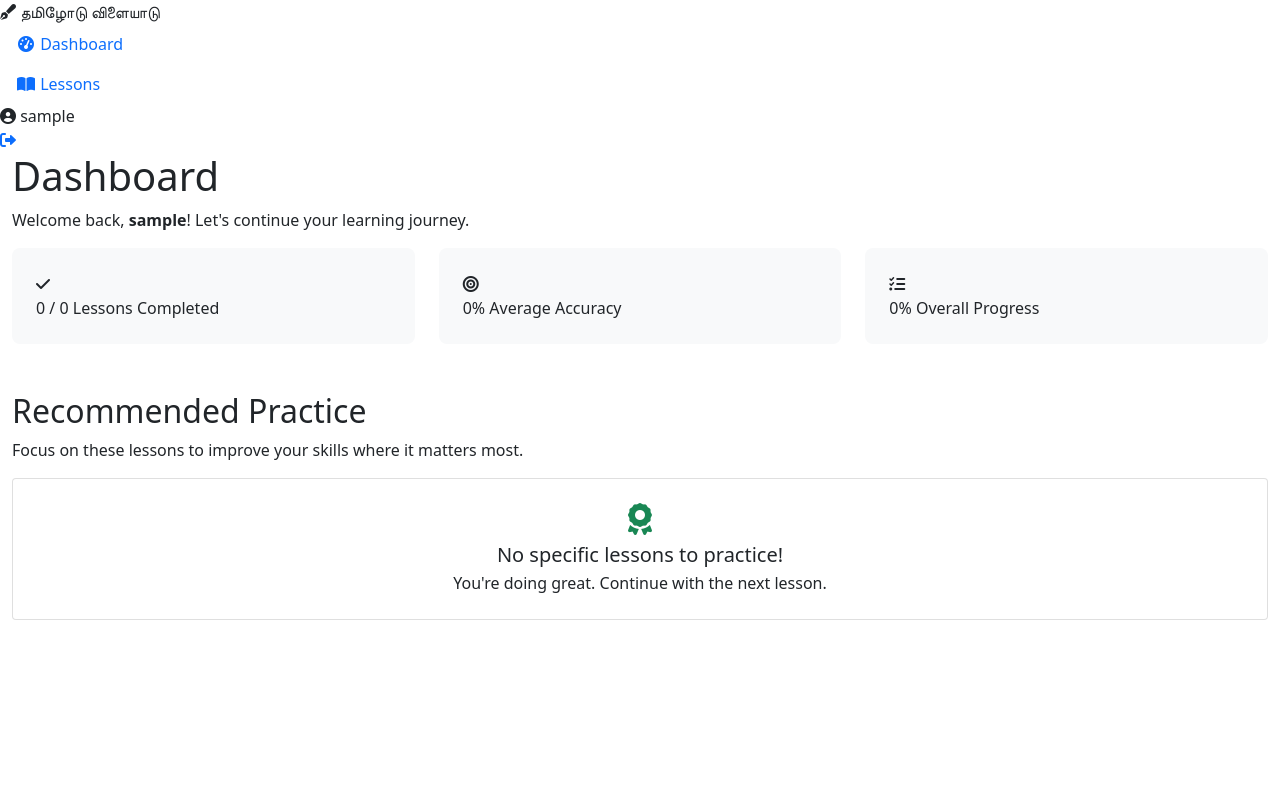
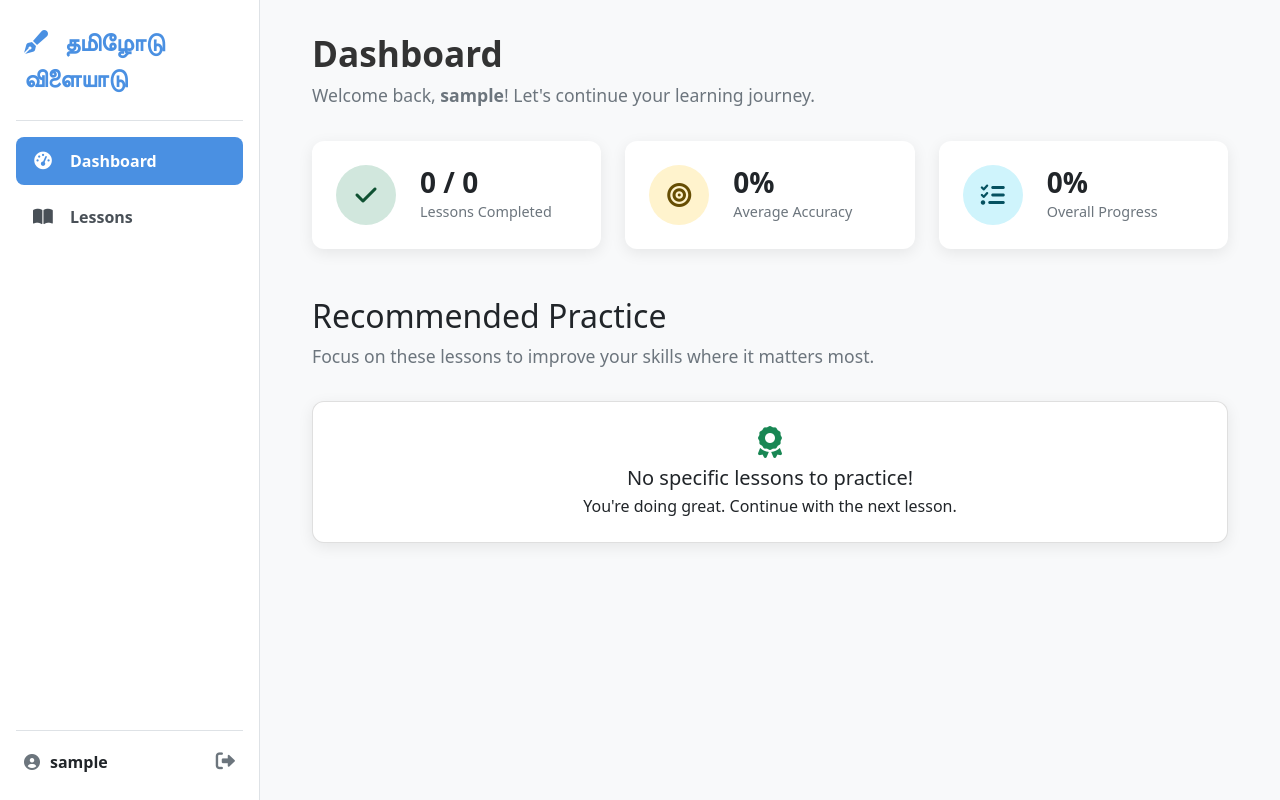
Before and after one commit to nithixh/Tamil-Writing-Learning-Assistant, a Flask app: page /dashboard in a window 1280 px wide. Run offline with Flask 3, Linux system fonts and the light colour scheme; the visitor is signed in with stand-in values (Sample User, id 1); data comes from the database, SQL or seed files in the repository; data that the repository does not hold is empty.

Commit message:
Added new styles for clean UI

```diff
--- a/static/css/style.css
+++ b/static/css/style.css
@@ -1,78 +1,304 @@
-/* static/css/style.css */
-body {
-    background-color: #f8f9fa;
-    font-family: 'Segoe UI', Tahoma, Geneva, Verdana, sans-serif;
+/* --- Global Styles & Variables --- */
+:root {
+    --primary-color: #4A90E2; /* A friendly, modern blue */
+    --primary-hover: #357ABD;
+    --secondary-color: #f0f8ff; /* A very light, almost white blue */
+    --dark-text: #333333;
+    --light-text: #FFFFFF;
+    --body-bg: #F8F9FA;
+    --card-bg: #FFFFFF;
+    --border-color: #DEE2E6;
+    --shadow: 0 4px 15px rgba(0, 0, 0, 0.08);
+    --warning-color: #FFC107;
 }
 
-.navbar-brand {
-    font-weight: bold;
+body {
+    font-family: 'Poppins', sans-serif;
+    background-color: var(--body-bg);
+    color: var(--dark-text);
+    margin: 0;
+    line-height: 1.6;
 }
 
-.hero-section {
-    padding: 3rem 0;
+.tamil-char {
+    font-size: 1.2em;
+    color: var(--primary-color);
 }
 
-.feature {
-    text-align: center;
-    padding: 1.5rem;
+/* --- Main App Layout --- */
+.app-container {
+    display: flex;
+    min-height: 100vh;
 }
 
-.feature i {
-    color: #0d6efd;
+.main-content {
+    flex-grow: 1;
+    padding: 2rem 2.5rem;
+    background-color: var(--body-bg);
 }
 
-.card {
-    box-shadow: 0 0.5rem 1rem rgba(0, 0, 0, 0.15);
-    border: none;
-    border-radius: 0.5rem;
+.page-header {
+    margin-bottom: 2rem;
+}
+.page-header h1 {
+    font-weight: 700;
+    font-size: 2.2rem;
+    color: var(--dark-text);
+}
+.page-header p {
+    color: #6c757d;
+    font-size: 1.1rem;
 }
 
-.card-locked {
-    opacity: 0.7;
+/* --- Sidebar --- */
+.sidebar {
+    flex: 0 0 260px;
+    background-color: var(--card-bg);
+    border-right: 1px solid var(--border-color);
+    display: flex;
+    flex-direction: column;
+    padding: 1.5rem 1rem;
 }
 
-.stat-card {
-    padding: 1.5rem;
-    background-color: #f8f9fa;
-    border-radius: 0.5rem;
+.sidebar-header {
+    font-size: 1.5rem;
+    font-weight: 700;
+    color: var(--primary-color);
+    padding: 0 0.5rem 1.5rem 0.5rem;
+    border-bottom: 1px solid var(--border-color);
+    margin-bottom: 1rem;
+}
+.sidebar-header i {
+    margin-right: 10px;
 }
 
-.stat-card h2 {
-    color: #0d6efd;
+.sidebar-nav {
+    display: flex;
+    flex-direction: column;
+    gap: 0.5rem;
+}
+
+.sidebar-nav .nav-link {
+    display: flex;
+    align-items: center;
+    padding: 0.75rem 1rem;
+    border-radius: 8px;
+    color: #495057;
+    font-weight: 600;
+    transition: all 0.2s ease-in-out;
+}
+.sidebar-nav .nav-link:hover {
+    background-color: var(--secondary-color);
+    color: var(--primary-color);
+}
+.sidebar-nav .nav-link.active {
+    background-color: var(--primary-color);
+    color: var(--light-text);
+}
+.sidebar-nav .nav-link i {
+    margin-right: 1rem;
+    font-size: 1.1rem;
+}
+
+.sidebar-footer {
+    margin-top: auto;
+    padding-top: 1rem;
+    border-top: 1px solid var(--border-color);
+    display: flex;
+    justify-content: space-between;
+    align-items: center;
+    padding: 1rem 0.5rem 0 0.5rem;
+}
+.user-info {
+    font-weight: 600;
+    display: flex;
+    align-items: center;
+    gap: 10px;
+}
+.user-info i {
+    color: #6c757d;
+}
+.logout-link {
+    color: #6c757d;
+    font-size: 1.2rem;
+    text-decoration: none;
+    transition: color 0.2s ease-in-out;
+}
+.logout-link:hover {
+    color: var(--primary-color);
+}
+
+/* --- Dashboard Stat Cards --- */
+.stat-card {
+    background-color: var(--card-bg);
+    border-radius: 12px;
+    padding: 1.5rem;
+    display: flex;
+    align-items: center;
+    gap: 1.5rem;
+    box-shadow: var(--shadow);
+}
+.stat-icon {
+    flex-shrink: 0;
+    width: 60px;
+    height: 60px;
+    border-radius: 50%;
+    display: flex;
+    align-items: center;
+    justify-content: center;
+    font-size: 1.5rem;
+}
+.icon-completed { background-color: #d1e7dd; color: #0f5132; }
+.icon-accuracy { background-color: #fff3cd; color: #664d03; }
+.icon-progress { background-color: #cff4fc; color: #055160; }
+
+.stat-info .stat-value {
+    font-size: 1.75rem;
+    font-weight: 700;
+    display: block;
+    line-height: 1.2;
+}
+.stat-info .stat-label {
+    font-size: 0.9rem;
+    color: #6c757d;
+}
+
+/* --- Dashboard Practice List --- */
+.practice-list .list-group-item {
+    border-radius: 12px !important;
+    padding: 1.5rem;
+    margin-bottom: 1rem;
+    border-width: 1px;
+    box-shadow: var(--shadow);
+    transition: all 0.2s ease-in-out;
+}
+.practice-list .list-group-item:hover {
+    transform: translateY(-3px);
+    box-shadow: 0 6px 20px rgba(0,0,0,0.1);
+}
+
+/* --- Lessons Page Cards --- */
+.lesson-card {
+    background-color: var(--card-bg);
+    border-radius: 12px;
+    box-shadow: var(--shadow);
+    display: flex;
+    flex-direction: column;
+    height: 100%;
+    transition: all 0.2s ease-in-out;
+}
+.lesson-card:hover {
+    transform: translateY(-3px);
+    box-shadow: 0 6px 20px rgba(0,0,0,0.1);
+}
+
+.lesson-card.locked {
+    opacity: 0.65;
+    background-color: #e9ecef;
+}
+.lesson-card.locked:hover {
+    transform: none;
+    box-shadow: var(--shadow);
+}
+
+
+.lesson-card-body {
+    padding: 1.5rem;
+    flex-grow: 1;
+}
+.lesson-header {
+    display: flex;
+    justify-content: space-between;
+    align-items: center;
     margin-bottom: 0.5rem;
+}
+.lesson-type {
+    font-size: 0.85rem;
+    font-weight: 600;
+    color: #6c757d;
+}
+.lesson-title {
+    font-size: 1.5rem;
+    font-weight: 700;
+    margin-bottom: 1rem;
+}
+.lesson-progress {
+    display: flex;
+    align-items: center;
+    gap: 10px;
+}
+.lesson-progress .progress {
+    flex-grow: 1;
+}
+.lesson-progress .progress-label {
+    font-size: 0.8rem;
+    font-weight: 600;
+    color: #6c757d;
+    flex-shrink: 0;
+}
+.lesson-progress-placeholder {
+    height: 29px; /* Match height of progress bar for alignment */
+    display: flex;
+    align-items: center;
+}
+.lesson-card-footer {
+    background-color: var(--secondary-color);
+    border-top: 1px solid var(--border-color);
+    padding: 1rem;
+    border-bottom-left-radius: 12px;
+    border-bottom-right-radius: 12px;
+}
+.lesson-card-footer .btn {
+    border-radius: 8px;
+    font-weight: 600;
+}
+.lesson-main-card {
+    background-color: var(--card-bg);
+    border-radius: 16px;
+    padding: 2rem;
+    box-shadow: var(--shadow);
+}
+
+.lesson-prompt {
+    text-align: center;
+    margin-bottom: 2rem;
+}
+.lesson-prompt h4 {
+    color: #6c757d;
+    font-weight: 600;
+    margin-bottom: 0.5rem;
+}
+.lesson-prompt .display-1 {
+    font-weight: 700;
+    color: var(--dark-text);
 }
 
 .writing-area {
-    border: 2px dashed #dee2e6;
-    border-radius: 0.5rem;
-    padding: 1rem;
-    background-color: white;
+    position: relative;
+    border: 1px solid var(--border-color);
+    border-radius: 12px;
+    margin: 0 auto;
+    /* Let JS handle the height */
 }
 
-#writingCanvas {
-    border: 1px solid #ced4da;
-    border-radius: 0.25rem;
-    background-color: white;
-    cursor: crosshair;
-    touch-action: none;
+.writing-area canvas {
+    position: absolute;
+    top: 0;
+    left: 0;
 }
 
-.btn {
-    border-radius: 0.25rem;
+#templateCanvas { z-index: 1; }
+#writingCanvas { z-index: 2; background-color: transparent; cursor: crosshair; }
+
+
+.lesson-footer-progress {
+    background-color: var(--body-bg);
+    border-radius: 8px;
+    padding: 1rem;
+    text-align: center;
 }
 
-.display-1 {
-    font-size: 4rem;
-    font-weight: bold;
+.lesson-footer-progress h6 {
+    margin-bottom: 0.5rem;
+    color: #6c757d;
 }
-
-@media (max-width: 768px) {
-    .display-1 {
-        font-size: 3rem;
-    }
-
-    #writingCanvas {
-        width: 100%;
-        height: 200px;
-    }
-}
```
